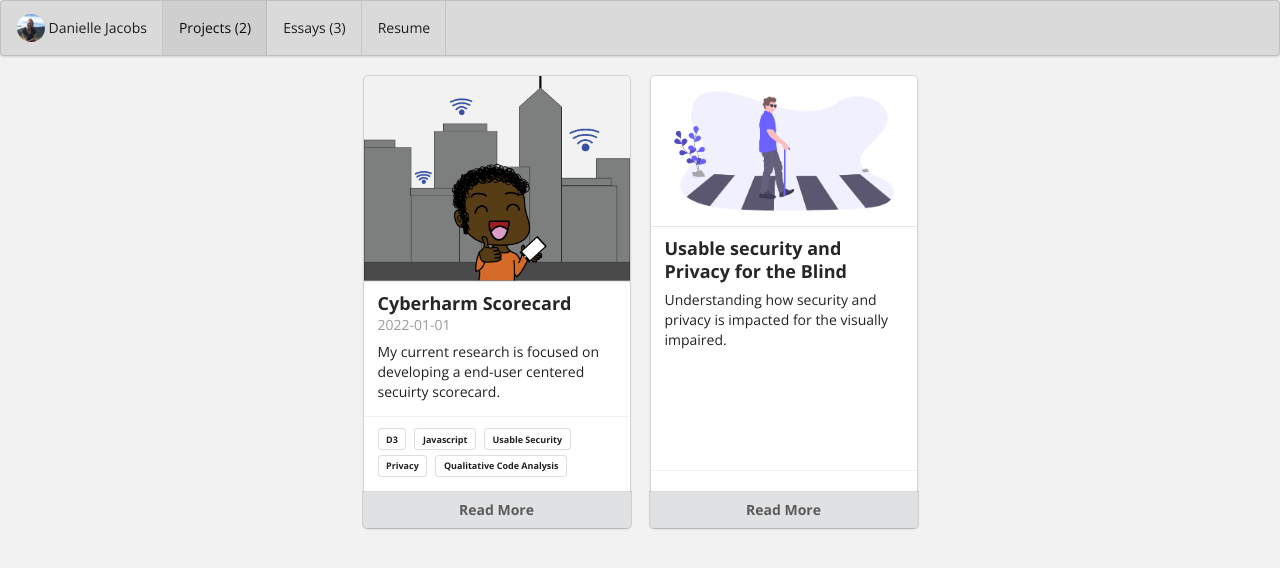
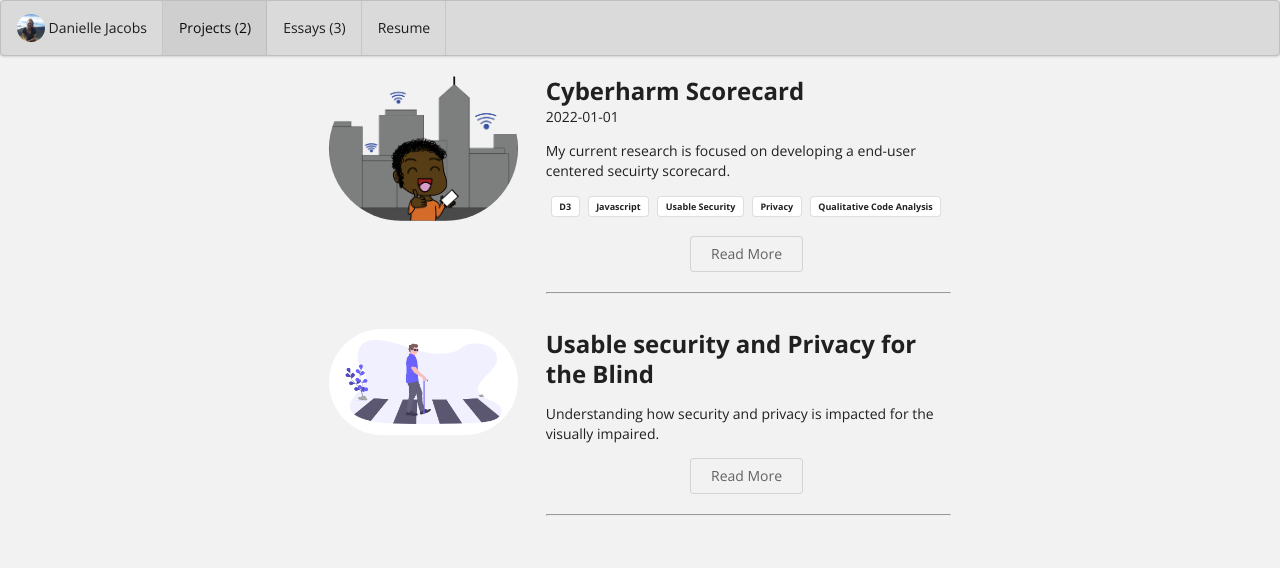
Before and after one commit to danijacobs/danijacobs.github.io, a Jekyll site: the page built from projects/index.html, in a window 1280 px wide. Shown: the top 568 px of the page. Built offline with Jekyll 4.4.1, drawn with Linux system fonts in a browser that asks for light colours.

Commit message:
Update _config.yml

```diff
--- a/_config.yml
+++ b/_config.yml
@@ -14,7 +14,7 @@ bio-page-label: Resume
 # You might want to change the theme associated with one or more sections of the site.
 # Defining your own custom theme variations is easy. See the documentation.
 theme-home: theme-home-builtin-1.html
-theme-projects: theme-projects-builtin-1.html
+theme-projects: theme-projects-builtin-2.html
 theme-essays: theme-essays-builtin-1.html
 theme-bio: theme-bio-builtin-1.html
 
```
